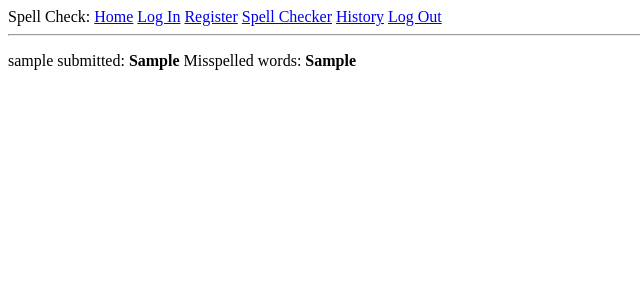
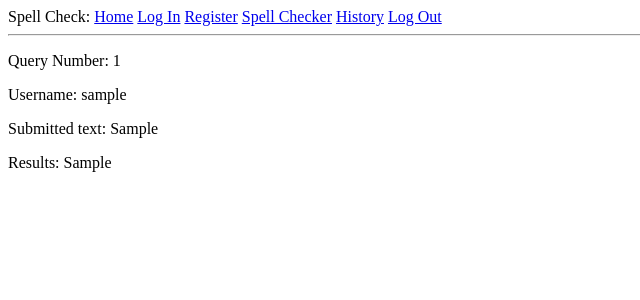
Before and after one commit to fvanlaer/AppSec-Assignment2, a Flask app: page /history/1 in a window 1280 px wide. Shown: the top 300 px of the page, without its empty margins (0-640 px from the left). Run offline with Flask 2, Linux system fonts and the light colour scheme; a user stored in the database is signed in; tables that the repository leaves empty hold one stand-in row (values such as "Sample post").

Commit message:
Adding tags to query.html

```diff
--- a/templates/history.html
+++ b/templates/history.html
@@ -3,10 +3,10 @@
 {% block content %}
     <h1>User: {{ user.username }}</h1>
     <hr>
-    <p id="numqueries"> {{ total_queries }}</p>
+    <p id="numqueries"> Total number of queries: {{ total_queries }}</p>
     {% for text in texts %}
-    <p id="query{{ text.id }}">
-        <a href="/history/query{{ text.id }}">Query {{ text.id }}</a>
+    <p>
+        <a id="query{{ text.id }}" href="/history/query{{ text.id }}">Query {{ text.id }}</a>
     </p>
     {% endfor %}
 {% endblock %}
--- a/templates/query.html
+++ b/templates/query.html
@@ -1,8 +1,8 @@
 {% extends "base.html" %}
 
 {% block content %}
-    <p id="query{{ text.id }}">
-        {{ text.author.username }} submitted: <b>{{ text.before_spellcheck }}</b>
-        Misspelled words: <b>{{ text.after_spellcheck }}</b>
-    </p>
+    <p id="queryid">Query Number: {{ text.id }}</p>
+    <p id="username">Username: {{ text.author.username }}</p>
+    <p id="querytext">Submitted text: {{ text.before_spellcheck }}</p>
+    <p id="queryresults">Results: {{ text.after_spellcheck }}</p>
 {% endblock %}
```
